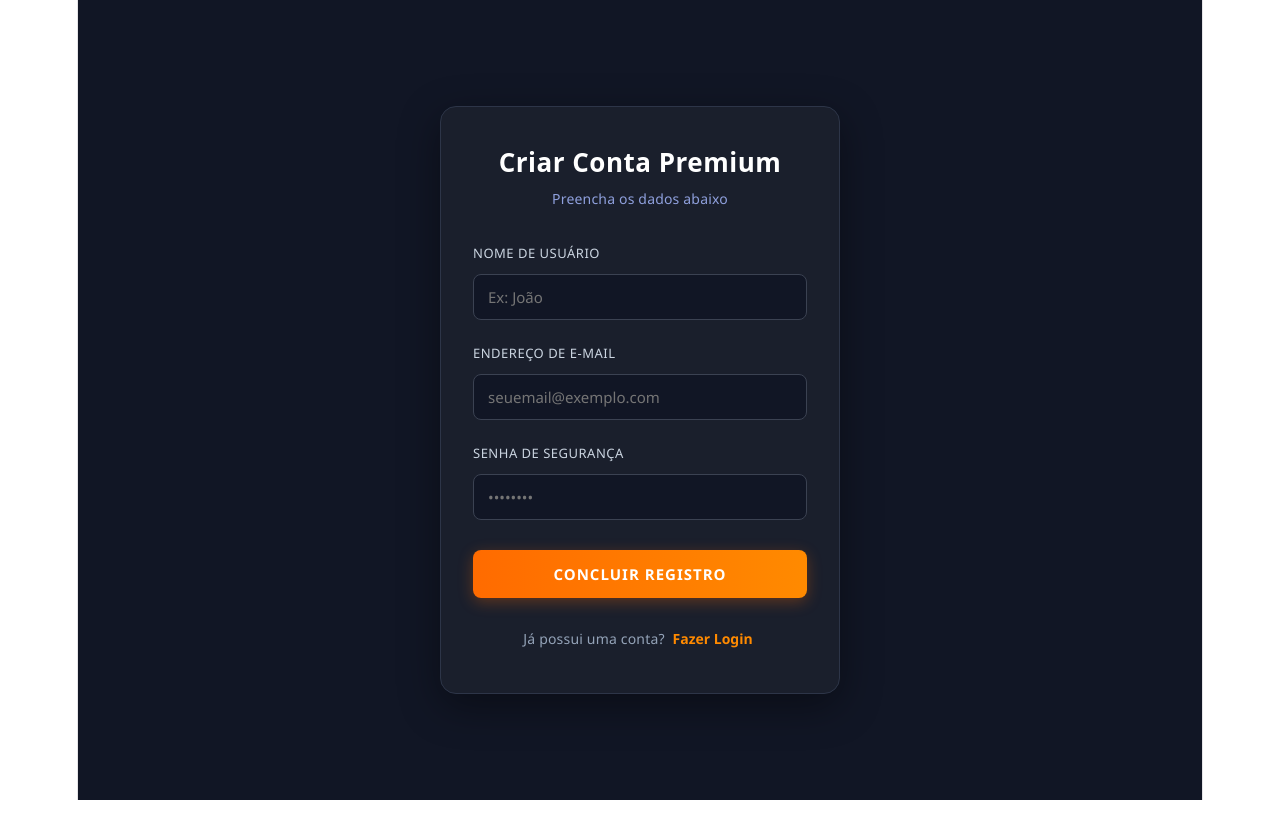
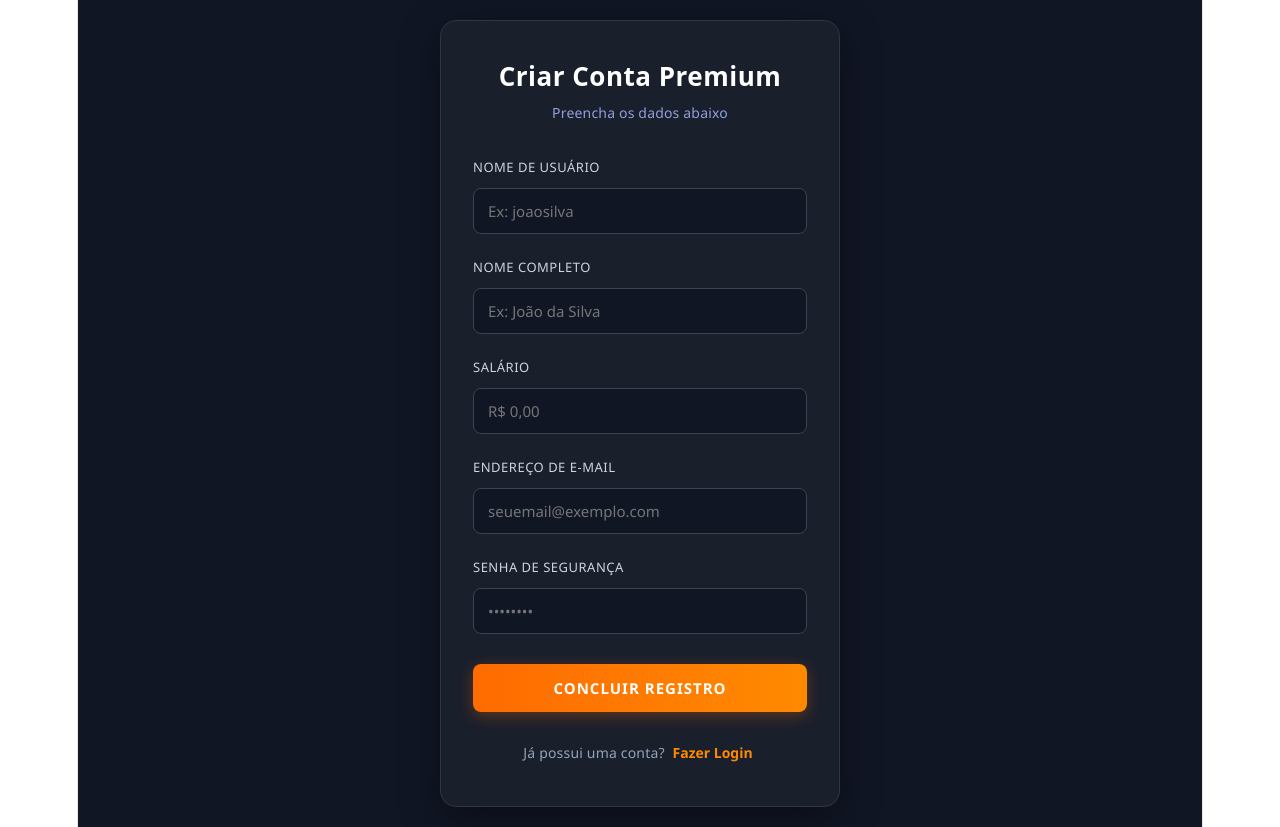
Before and after one commit to RntOliver/controleFinanceiro, a React (Vite) app in the folder financa/: page / in a window 1280 px wide. Both pictures are taken after a click on the button "Cadastre-se agora". Before the commit the page ends 800 px from the top, so only its background shows below. Built offline with nearby package versions, Linux system fonts and the light colour scheme.

Commit message:
feat: aplica novas atualizações no RNT Finance

```diff
--- a/financa/src/componentes/Dashboard.jsx
+++ b/financa/src/componentes/Dashboard.jsx
@@ -62,7 +62,7 @@ function Dashboard({ token, usernameLogado, isAdmin, onLogout }) {
         {telaAtiva === "perfil" && (
           <Perfil
             token={token}
-            usuarioLogado={{ username: usernameLogado, is_admin: isAdmin }}
+            usuarioLogado={usernameLogado}
           />
         )}
 
--- a/financa/src/componentes/Login.jsx
+++ b/financa/src/componentes/Login.jsx
@@ -3,18 +3,41 @@ import "../styles/Login.css";
 
 const API_URL = "https://rnt-finance-backend.onrender.com";
 
+// Funções utilitárias de formatação de moeda (mesmo padrão usado no Perfil.jsx)
+const formatarMoeda = (valor) => {
+  if (valor === undefined || valor === null || valor === "") return "";
+  const apenasNumeros = String(valor).replace(/\D/g, "");
+  if (!apenasNumeros) return "";
+  const opcoes = { minimumFractionDigits: 2, maximumFractionDigits: 2 };
+  return `R$ ${new Intl.NumberFormat("pt-BR", opcoes).format(apenasNumeros / 100)}`;
+};
+
+const converterParaFloat = (valorFormatado) => {
+  if (!valorFormatado) return 0.0;
+  const limpo = valorFormatado
+    .replace("R$", "")
+    .replace(/\./g, "")
+    .replace(",", ".")
+    .trim();
+  return parseFloat(limpo) || 0.0;
+};
+
 function Login({ onLoginSuccess }) {
   const [isCadastro, setIsCadastro] = useState(false);
   const [username, setUsername] = useState("");
+  const [nomeCompleto, setNomeCompleto] = useState("");
   const [email, setEmail] = useState("");
   const [senha, setSenha] = useState("");
+  const [salario, setSalario] = useState("");
   const [mensagemErro, setMensagemErro] = useState("");
   const [mensagemSucesso, setMensagemSucesso] = useState("");
 
   const limparFormulario = () => {
     setUsername("");
+    setNomeCompleto("");
     setEmail("");
     setSenha("");
+    setSalario("");
   };
 
   const executarCadastro = async (e) => {
@@ -26,7 +49,13 @@ function Login({ onLoginSuccess }) {
       const resposta = await fetch(`${API_URL}/auth/registrar`, {
         method: "POST",
         headers: { "Content-Type": "application/json" },
-        body: JSON.stringify({ username, email, senha }),
+        body: JSON.stringify({
+          username,
+          nome_completo: nomeCompleto,
+          email,
+          senha,
+          salario_base: converterParaFloat(salario),
+        }),
       });
 
       const dados = await resposta.json();
@@ -88,16 +117,40 @@ function Login({ onLoginSuccess }) {
 
         <form onSubmit={isCadastro ? executarCadastro : executarLogin}>
           {isCadastro && (
+            <>
               <div className="grupo-input">
                 <label>Nome de Usuário</label>
                 <input
                   type="text"
-                placeholder="Ex: João"
+                  placeholder="Ex: joaosilva"
                   value={username}
                   onChange={(e) => setUsername(e.target.value)}
                   required
                 />
               </div>
+
+              <div className="grupo-input">
+                <label>Nome Completo</label>
+                <input
+                  type="text"
+                  placeholder="Ex: João da Silva"
+                  value={nomeCompleto}
+                  onChange={(e) => setNomeCompleto(e.target.value)}
+                  required
+                />
+              </div>
+
+              <div className="grupo-input">
+                <label>Salário</label>
+                <input
+                  type="text"
+                  placeholder="R$ 0,00"
+                  value={salario}
+                  onChange={(e) => setSalario(formatarMoeda(e.target.value))}
+                  required
+                />
+              </div>
+            </>
           )}
 
           <div className="grupo-input">
--- a/financa/src/componentes/Perfil.jsx
+++ b/financa/src/componentes/Perfil.jsx
@@ -38,7 +38,7 @@ export default function Perfil({ token, usuarioLogado }) {
     console.log("Tentando buscar dados do perfil com token:", token);
     if (!token) return;
     try {
-      const response = await fetch("://rnt-finance-backend.onrender.com/perfil", {
+      const response = await fetch("https://rnt-finance-backend.onrender.com/perfil", {
         method: "GET",
         headers: {
           Authorization: `Bearer ${token}`,
```
Also changed, not shown: 1 other file (tests, documents, lock files or other folders). Lines whose indentation alone changed are shown as unchanged.
